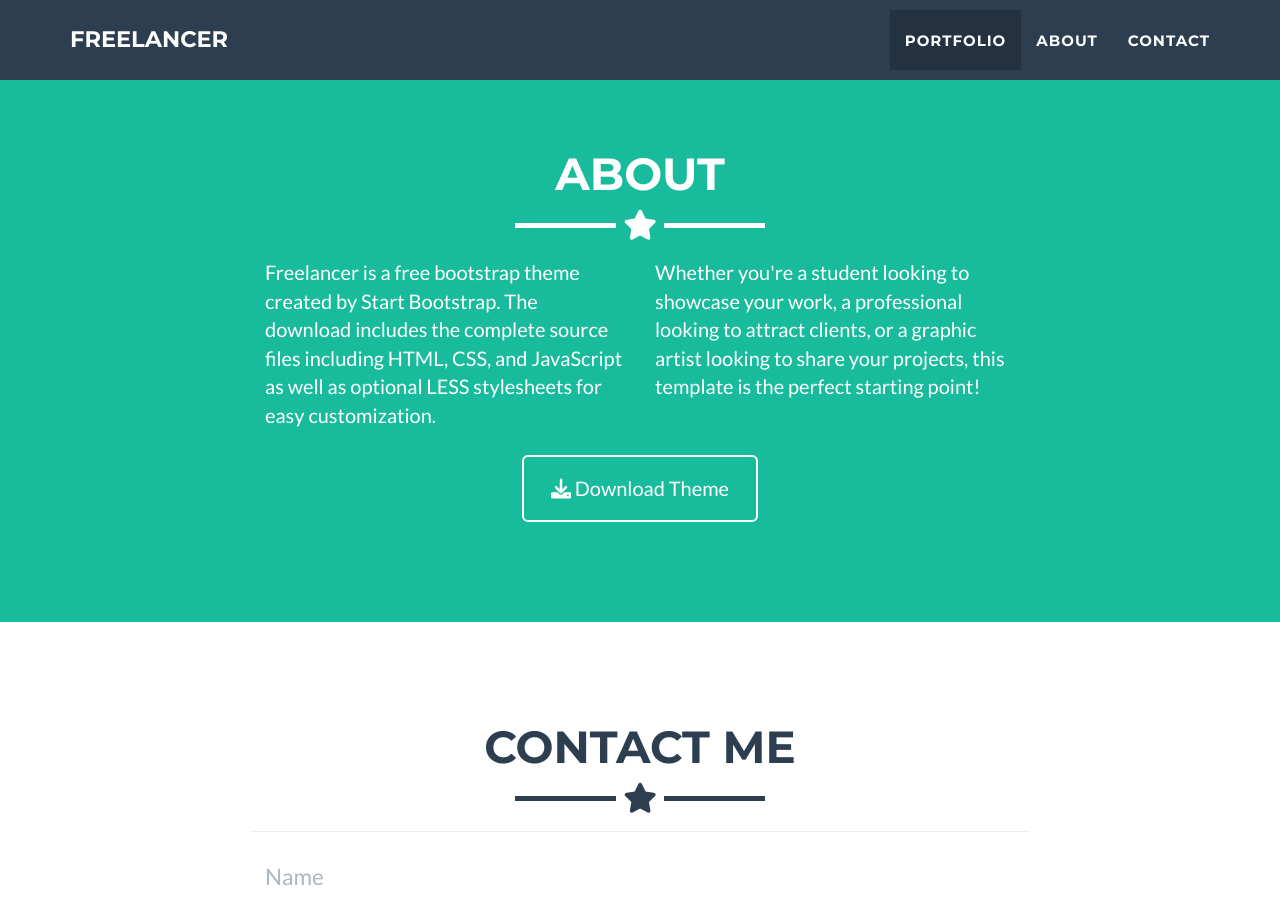
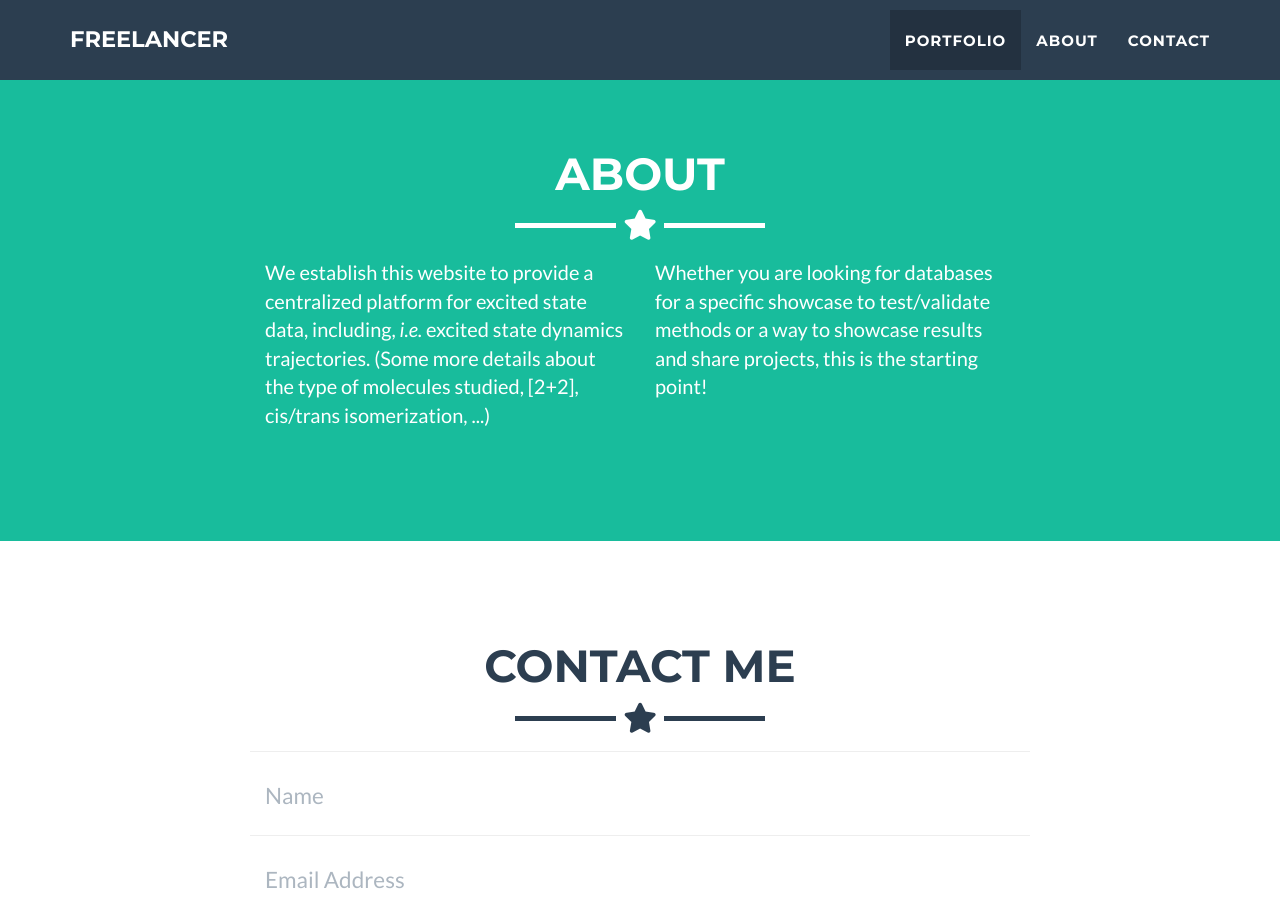
Before and after one commit to SHNITSEL/shnitsel.github.io, a Jekyll site: the page built from _posts/2014-07-18-project-1.markdown, in a window 1280 px wide and 900 px high, scrolled down 1623 px. Built offline with Jekyll 4.4.1, drawn with Linux system fonts in a browser that asks for light colours.

Commit message:
Update about.html

```diff
--- a/_includes/about.html
+++ b/_includes/about.html
@@ -9,18 +9,18 @@
     </div>
     <div class="row">
       <div class="col-lg-4 col-lg-offset-2">
-        <p>Freelancer is a free bootstrap theme created by Start Bootstrap. The download includes the complete
-          source files including HTML, CSS, and JavaScript as well as optional LESS stylesheets for easy
-          customization.</p>
+        <p>We establish this website to provide a centralized platform for excited state data, including, <i>i.e.</i> excited state dynamics trajectories.
+        (Some more details about the type of molecules studied, [2+2], cis/trans isomerization, ...)
+        </p>
       </div>
       <div class="col-lg-4">
-        <p>Whether you're a student looking to showcase your work, a professional looking to attract clients, or
-          a graphic artist looking to share your projects, this template is the perfect starting point! </p>
+        <p>Whether you are looking for databases for a specific showcase to test/validate methods
+          or a way to showcase results and share projects, this is the starting point! </p>
       </div>
       <div class="col-lg-8 col-lg-offset-2 text-center">
-        <a href="https://github.com/jeromelachaud/freelancer-theme" class="btn btn-lg btn-outline">
-          <i class="fa fa-download"></i> Download Theme
-        </a>
+<!--        <a href="https://github.com/jeromelachaud/freelancer-theme" class="btn btn-lg btn-outline"> -->
+<!--          <i class="fa fa-download"></i> Download Theme -->
+<!--        </a> -->
       </div>
     </div>
   </div>
```
